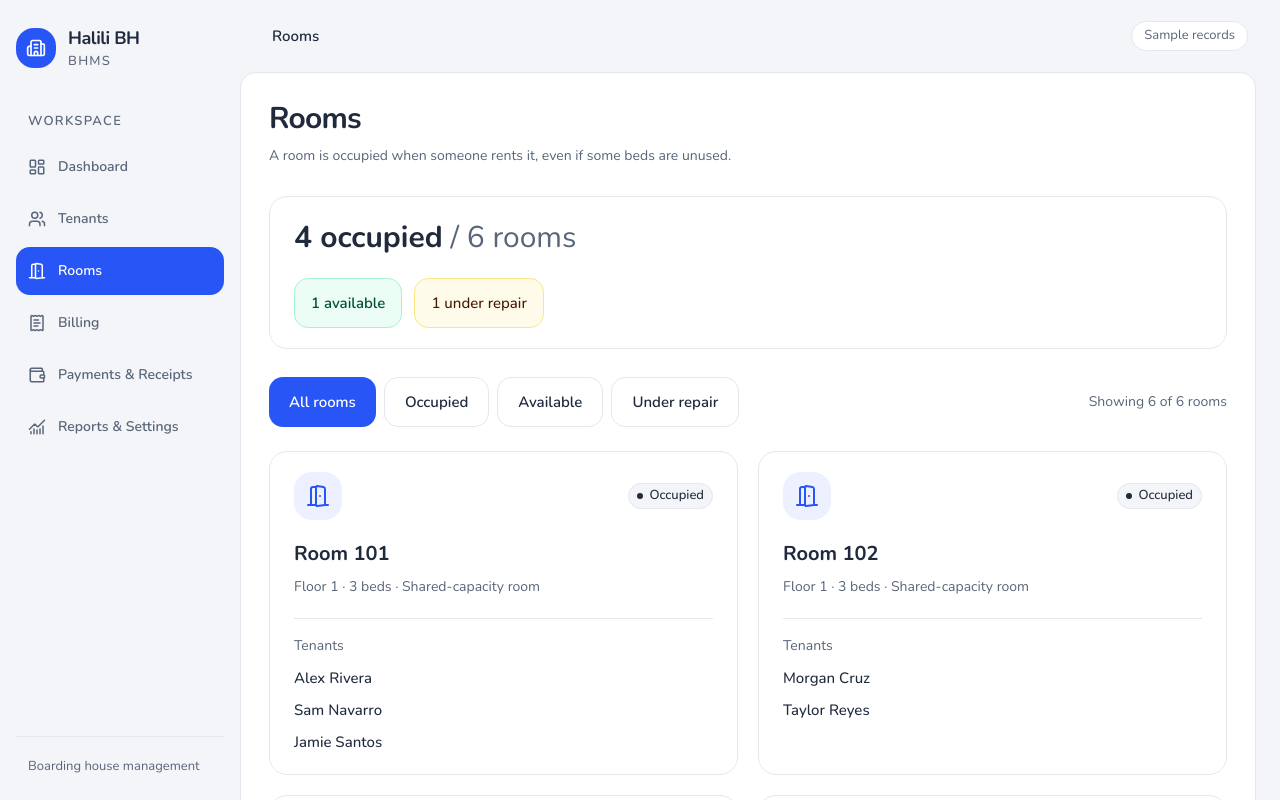
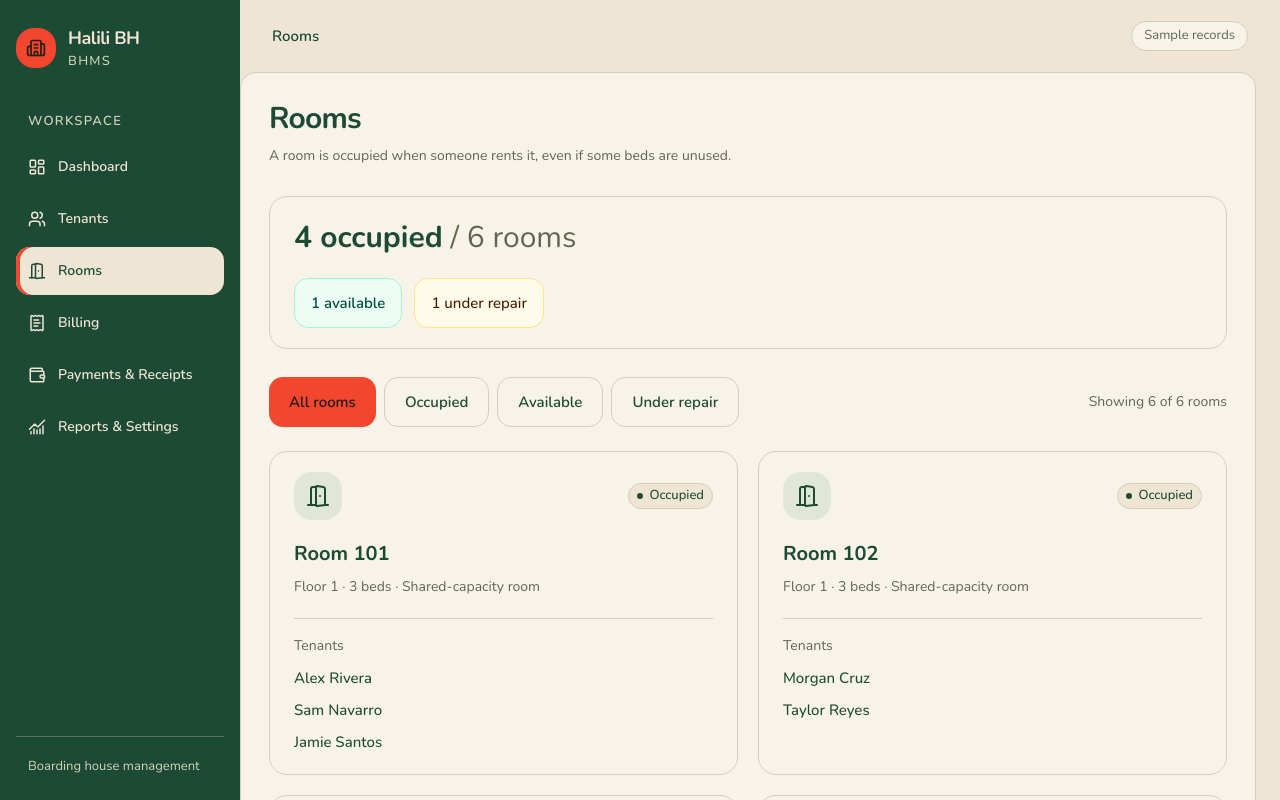
Before and after one commit to Lang-Shin/BH-Management-System, a React (Vite) app: page /rooms in a window 1280 px wide. Shown: the top 800 px of the page. Built offline with nearby package versions, Linux system fonts and the light colour scheme.

Commit message:
feat(ui): implemented 60-30-10 visual balance. OatMilk-ForetGreen-TomatoRed

```diff
--- a/src/components/layout/admin-shell.tsx
+++ b/src/components/layout/admin-shell.tsx
@@ -4,18 +4,17 @@ import { Building2, Menu, CircleAlert } from 'lucide-react'
 import { Button } from '@/components/ui/button'
 import { Sheet, SheetContent, SheetDescription, SheetHeader, SheetTitle, SheetTrigger } from '@/components/ui/sheet'
 import { usePrototype } from '@/hooks/use-prototype'
-import { cn } from '@/lib/utils'
 import { navigation } from '@/app/router/navigation'
 
 function Brand() {
-  return <div className="flex items-center gap-3"><div className="flex size-10 shrink-0 items-center justify-center rounded-xl bg-primary text-white"><Building2 className="size-5" aria-hidden="true" /></div><div className="min-w-0"><p className="text-lg font-bold tracking-tight">Halili BH</p><p className="text-xs font-medium tracking-widest text-muted-foreground">BHMS</p></div></div>
+  return <div className="flex items-center gap-3"><div className="flex size-10 shrink-0 items-center justify-center rounded-xl bg-tomato text-tomato-foreground"><Building2 className="size-5" aria-hidden="true" /></div><div className="min-w-0"><p className="text-lg font-bold tracking-tight">Halili BH</p><p className="text-xs font-medium tracking-widest text-muted-foreground">BHMS</p></div></div>
 }
 
 function SidebarContent({ onNavigate }: { onNavigate?: () => void }) {
-  return <div className="flex h-full flex-col px-4 py-6">
+  return <div className="sidebar-surface flex h-full min-h-full flex-col px-4 py-6">
     <Brand />
     <p className="mt-10 mb-3 px-3 text-xs font-semibold uppercase tracking-widest text-muted-foreground">Workspace</p>
-    <nav aria-label="Main navigation" className="space-y-1">{navigation.map(({ to, label, icon: Icon }) => <NavLink key={to} to={to} onClick={onNavigate} className={({ isActive }) => cn('flex min-h-12 items-center gap-3 rounded-lg px-3 py-3 text-sm font-semibold transition-colors', isActive ? 'bg-primary text-white' : 'text-muted-foreground hover:bg-accent hover:text-primary')}><Icon className="size-[18px] shrink-0" aria-hidden="true" /><span>{label}</span></NavLink>)}</nav>
+    <nav aria-label="Main navigation" className="space-y-1">{navigation.map(({ to, label, icon: Icon }) => <NavLink key={to} to={to} onClick={onNavigate} className="sidebar-link flex min-h-12 items-center gap-3 rounded-lg px-3 py-3 text-sm font-semibold transition-colors"><Icon className="size-[18px] shrink-0" aria-hidden="true" /><span>{label}</span></NavLink>)}</nav>
     <div className="mt-auto pt-12 text-xs text-muted-foreground"><p className="border-t px-3 pt-5">Boarding house management</p></div>
   </div>
 }
@@ -39,11 +38,11 @@ export function AdminShell() {
 
   return <div className="min-h-dvh">
     <a href="#main-content" className="sr-only fixed top-3 left-3 z-50 rounded-md bg-primary p-3 text-white focus:not-sr-only">Skip to content</a>
-    <aside className="fixed inset-y-0 left-0 z-30 hidden w-60 overflow-y-auto lg:block"><SidebarContent /></aside>
+    <aside className="fixed inset-y-0 left-0 z-30 hidden w-60 overflow-y-auto bg-sidebar lg:block"><SidebarContent /></aside>
     <div className="min-w-0 lg:pl-60">
       <header className="sticky top-0 z-20 flex min-h-18 items-center justify-between gap-3 border-b bg-background px-4 sm:px-6 lg:border-0 lg:px-8">
         <div className="flex min-w-0 flex-1 items-center gap-3">
-          <Sheet open={menuOpen} onOpenChange={setMenuOpen}><SheetTrigger asChild><Button variant="outline" className="lg:hidden" aria-label="Open menu"><Menu />Menu</Button></SheetTrigger><SheetContent side="left" className="w-72 max-w-[90vw] gap-0 overflow-y-auto bg-background p-0"><SheetHeader className="sr-only"><SheetTitle>Main menu</SheetTitle><SheetDescription>Choose Dashboard, Tenants, Rooms, Billing, Payments, or Reports and Settings.</SheetDescription></SheetHeader><SidebarContent onNavigate={() => setMenuOpen(false)} /></SheetContent></Sheet>
+          <Sheet open={menuOpen} onOpenChange={setMenuOpen}><SheetTrigger asChild><Button variant="outline" className="lg:hidden" aria-label="Open menu"><Menu />Menu</Button></SheetTrigger><SheetContent side="left" className="sidebar-surface w-72 max-w-[90vw] gap-0 overflow-y-auto p-0"><SheetHeader className="sr-only"><SheetTitle>Main menu</SheetTitle><SheetDescription>Choose Dashboard, Tenants, Rooms, Billing, Payments, or Reports and Settings.</SheetDescription></SheetHeader><SidebarContent onNavigate={() => setMenuOpen(false)} /></SheetContent></Sheet>
           <div className="min-w-0"><p className="truncate text-base font-semibold">{active?.label ?? 'Page not found'}</p><p className="text-sm text-muted-foreground lg:hidden">Halili BH</p></div>
         </div>
         <p className="hidden shrink-0 rounded-full border bg-card px-3 py-1 text-xs text-muted-foreground sm:block">Sample records</p>
--- a/src/components/ui/button.tsx
+++ b/src/components/ui/button.tsx
@@ -8,7 +8,7 @@ const buttonVariants = cva(
   {
     variants: {
       variant: {
-        default: "bg-primary text-primary-foreground hover:bg-primary/90",
+        default: "bg-tomato text-tomato-foreground hover:bg-tomato/85",
         destructive:
           "bg-destructive text-white hover:bg-destructive/90 focus-visible:ring-destructive/20 dark:bg-destructive/60 dark:focus-visible:ring-destructive/40",
         outline:
--- a/src/styles/globals.css
+++ b/src/styles/globals.css
@@ -16,17 +16,21 @@
   --color-popover: var(--card);
   --color-popover-foreground: var(--foreground);
   --color-primary: var(--primary);
-  --color-primary-foreground: #ffffff;
-  --color-secondary: #eef2ff;
-  --color-secondary-foreground: #2448c6;
-  --color-muted: #f4f5f8;
-  --color-muted-foreground: #596579;
-  --color-accent: #edf1ff;
-  --color-accent-foreground: #2448c6;
-  --color-destructive: #b42335;
-  --color-border: #e4e7ee;
-  --color-input: #d4dae5;
-  --color-ring: #2855f5;
+  --color-primary-foreground: var(--oat-milk);
+  --color-secondary: #dce4d7;
+  --color-secondary-foreground: var(--forest-green);
+  --color-muted: var(--oat-milk);
+  --color-muted-foreground: var(--muted-foreground);
+  --color-accent: #e0e6d8;
+  --color-accent-foreground: var(--forest-green);
+  --color-tomato: var(--tomato-red);
+  --color-tomato-foreground: #241c13;
+  --color-sidebar: var(--forest-green);
+  --color-sidebar-foreground: var(--oat-milk);
+  --color-destructive: #a52d1e;
+  --color-border: var(--border);
+  --color-input: #b4b39e;
+  --color-ring: var(--focus-ring);
   --radius-sm: calc(var(--radius) - 4px);
   --radius-md: calc(var(--radius) - 2px);
   --radius-lg: var(--radius);
@@ -36,10 +40,17 @@
 :root {
   --app-font-family: "Nunito Variable", "Nunito", ui-rounded, system-ui, "Segoe UI", sans-serif;
   font-family: var(--app-font-family);
-  --background: #f3f5f9;
-  --foreground: #202a3d;
-  --card: #ffffff;
-  --primary: #2855f5;
+  /* 60/30/10 visual hierarchy: warm surfaces, forest structure, tomato accents. */
+  --oat-milk: #eee5d4;
+  --forest-green: #1d4a35;
+  --tomato-red: #f2462e;
+  --background: var(--oat-milk);
+  --foreground: var(--forest-green);
+  --card: #f8f3e9;
+  --primary: var(--forest-green);
+  --muted-foreground: #626651;
+  --border: #d6cebc;
+  --focus-ring: var(--forest-green);
   --radius: 0.875rem;
   --route-duration: 200ms;
   --route-offset: 8px;
@@ -57,6 +68,22 @@
 }
 
 .route-content { animation: route-enter var(--route-duration) ease-out both; min-width: 0; }
+
+.sidebar-surface {
+  background: var(--forest-green);
+  color: var(--oat-milk);
+  --muted-foreground: #d1d3ba;
+  --border: #58735b;
+  --focus-ring: var(--oat-milk);
+}
+
+.sidebar-link { color: var(--oat-milk); }
+.sidebar-link:hover { background: #315c43; }
+.sidebar-link[aria-current="page"] {
+  background: var(--oat-milk);
+  color: var(--forest-green);
+  box-shadow: inset 4px 0 var(--tomato-red);
+}
 
 @media (prefers-reduced-motion: reduce) {
   .route-content { animation: none; }
```
Also changed, not shown: 4 other files (tests, documents, lock files or other folders).
